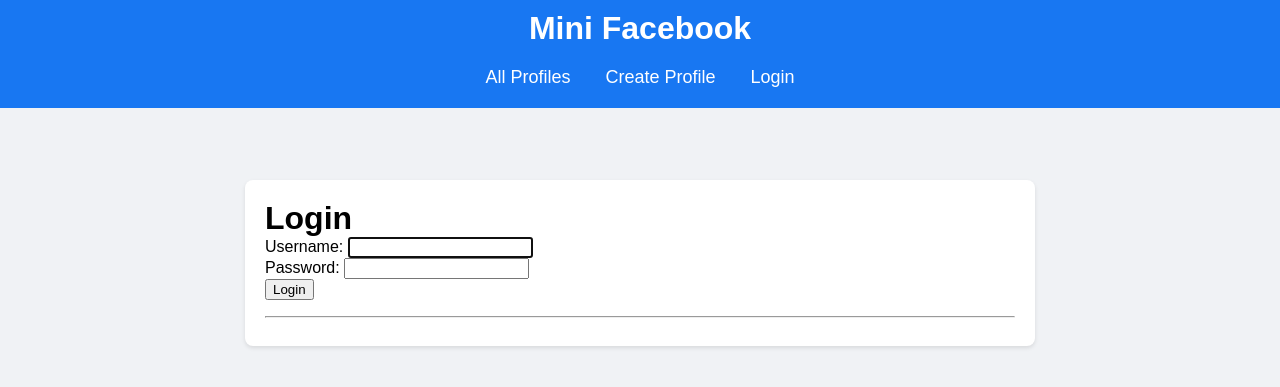
After one commit to zijunj/zjiang48.cs412.quotes, a Django app: page /mini_fb/login/ in a window 1280 px wide. The commit adds this page. Shown: the top 387 px of the page. Run offline with Django 5.2, Linux system fonts and the light colour scheme.

Commit message:
Still on Task 2 of assignment 9

```diff
--- a/mini_fb/models.py
+++ b/mini_fb/models.py
@@ -7,7 +7,7 @@ from django.db import models
 from django.shortcuts import render
 from django.urls import reverse
 from typing import Any
-
+from django.contrib.auth.models import User
 
 # Create your models here.
 class Profile(models.Model):
@@ -19,6 +19,9 @@ class Profile(models.Model):
     city = models.TextField(blank=False)
     email_address = models.TextField(blank=False)
     image_url = models.URLField(blank=True)
+
+    # Every Facebook Profile has one user
+    user = models.ForeignKey(User, on_delete=models.CASCADE)
 
     def __str__(self):
         '''Return a string representation of this object.'''
--- a/mini_fb/templates/mini_fb/base.html
+++ b/mini_fb/templates/mini_fb/base.html
@@ -18,11 +18,25 @@
                 {% block extra_nav_links %}
                 <!-- Block for additional nav links on specific pages -->
                 {% endblock %}
+                <!-- request is the HTTP request object
+                request.user is the Django user associated with this request
+                -->
+                {% if request.user.is_authenticated %}
+                <form action="{% url 'logout' %}" method="POST">
+                    {% csrf_token %}
+                    <input type="submit" value="Logout" style="background: none; border: none; color: inherit; cursor: pointer; padding: 0; font: inherit;">
+                </form>
 
+                    {{request.user}} is logged in
+
+                {% else %}
+                <a href="{% url 'login' %}">Login</a>
+                {% endif %}
             </nav>
         </header>
 
         <main>
+
             {% block content %}
         <!-- fill in this section with specific page detail -->
         {% endblock %}
--- /dev/null
+++ b/mini_fb/templates/mini_fb/login.html
@@ -0,0 +1,28 @@
+{% extends 'mini_fb/base.html' %}
+{% comment %}mini_fb/templates/mini_fb/login.html{% endcomment %}
+
+{% block extra_nav_links %}
+    <a href="{% url 'show_all_profiles' %}">All Profiles</a>
+    <a href="{% url 'create_profile' %}">Create Profile</a>
+{% endblock %}
+
+{% block content %}
+
+<div class = "login-container">
+    <h1>Login</h1>
+    <form method="POST" action="{% url 'login' %}">
+        {% csrf_token %}
+        {{form}}
+        {% if request.GET.next %}
+            <input type="hidden" name="next" value="{{request.GET.next}}">
+        {% else %}
+            <input type="hidden" name="next" value="{% url 'show_all_profiles' %}">
+        {% endif %}
+        <input type="submit" value="Login">
+    </form>
+    <hr>
+    {% comment %} Don't have an account? <a href="{% url 'register' %}">Register here</a>. {% endcomment %}
+</div>
+
+
+{% endblock %}
--- a/mini_fb/templates/mini_fb/news_feed.html
+++ b/mini_fb/templates/mini_fb/news_feed.html
@@ -4,8 +4,10 @@
 <!-- Navigation Bar -->
 {% block extra_nav_links %}
 <a href="{% url 'show_all_profiles' %}">All Profiles</a>
-<a href="{% url 'profile' profile.pk %}">Profile Page</a>
+{% if request.user.is_authenticated %}
+<a href="{% url 'profile' profile.pk %}">Show Profile Page</a>
 <a href="{% url 'news_feed' profile.pk %}">News Feed</a>
+{% endif %}
 
 {% endblock %}
 
--- a/mini_fb/templates/mini_fb/show_all_profiles.html
+++ b/mini_fb/templates/mini_fb/show_all_profiles.html
@@ -3,7 +3,13 @@
 
 <!-- Navigation Bar -->
 {% block extra_nav_links %}
+    <a href="{% url 'show_all_profiles' %}">All Profiles</a>
     <a href="{% url 'create_profile' %}">Create Profile</a>
+{% comment %} {% if request.user.is_authenticated %}
+<a href="{% url 'profile' profile.pk %}">Show Profile Page</a>
+<a href="{% url 'news_feed' profile.pk %}">News Feed</a>
+{% endif %} {% endcomment %}
+
 {% endblock %}
 
 {% comment %} Body {% endcomment %}
--- a/mini_fb/templates/mini_fb/update_status_form.html
+++ b/mini_fb/templates/mini_fb/update_status_form.html
@@ -1,6 +1,11 @@
 {% extends 'mini_fb/base.html' %}
 {% comment %}mini_fb/templates/mini_fb/update_profile_page.html{% endcomment %}
 
+<!-- Navigation Bar -->
+{% block extra_nav_links %}
+<a href="{% url 'show_all_profiles' %}">All Profiles</a>
+
+{% endblock %}
 
 {% block content %}
 <div class="form-container">
--- a/mini_fb/urls.py
+++ b/mini_fb/urls.py
@@ -5,6 +5,7 @@
 from django.urls import path
 
 from django.conf import settings
+from django.contrib.auth import views as auth_views
 
 from . import views
 
@@ -14,14 +15,19 @@ urlpatterns = [
     path(r'show_all_profiles', views.ShowAllProfilesView.as_view(), name="show_all_profiles"),
     path(r'profile/<int:pk>', views.ShowProfilePageView.as_view(), name="profile"),
     path(r'create_profile', views.CreateProfileView.as_view(), name="create_profile"),
-    path(r'profile/<int:pk>/create_status', views.CreateStatusMessageView.as_view(), name="create_status"),
-    path(r'profile/<int:pk>/update/', views.UpdateProfileView.as_view(), name='update_profile'),
+    path(r'status/create_status', views.CreateStatusMessageView.as_view(), name="create_status"),
+    path(r'profile/update', views.UpdateProfileView.as_view(), name='update_profile'),
     path(r'status/<int:pk>/delete/', views.DeleteStatusMessageView.as_view(), name='delete_status'),
-    path(r'status/<int:pk>/update/', views.UpdateStatusMessageView.as_view(), name='update_status'),
-    path(r'profile/<int:pk>/add_friend/<int:other_pk>/', views.CreateFriendView.as_view(), name='add_friend'),
-    path(r'profile/<int:pk>/friend_suggestions', views.ShowFriendSuggestionsView.as_view(), name='friend_suggestions'),
-    path(r'profile/<int:pk>/news_feed', views.ShowNewsFeedView.as_view(), name='news_feed'),
+    path(r'status/update', views.UpdateStatusMessageView.as_view(), name='update_status'),
+    path(r'profile/add_friend/<int:other_pk>/', views.CreateFriendView.as_view(), name='add_friend'),
+    path(r'profile/friend_suggestions', views.ShowFriendSuggestionsView.as_view(), name='friend_suggestions'),
+    path(r'profile/news_feed', views.ShowNewsFeedView.as_view(), name='news_feed'),
 
+    # authentication URLs
+    path('login/', auth_views.LoginView.as_view(template_name='mini_fb/login.html', next_page='show_all_profiles'),
+         name="login"), ## NEW
+    path('logout/', auth_views.LogoutView.as_view(template_name='mini_fb/logged_out.html'),
+         name="logout"), ## NEW
 
 
 ]
--- a/static/styles-mini_fb.css
+++ b/static/styles-mini_fb.css
@@ -10,7 +10,7 @@ body {
 header {
     background-color: #1877f2;
     color: white;
-    padding: 20px 0;
+    padding: 10px 0;
     text-align: center;
     position: fixed;
     width: 100%;
@@ -88,7 +88,7 @@ h1 {
 
 .profile-container {
     max-width: 1000px;
-    margin: 40px auto;
+    margin: 75px auto;
     background-color: #ffffff;
     border-radius: 15px;
     box-shadow: 0 4px 10px rgba(0, 0, 0, 0.1);
@@ -204,7 +204,7 @@ h1 {
 /*  Start create_status_form.html css */
 
 .status-container {
-    margin: auto;
+    margin: 75px auto;
     justify-content: center;
     align-items: center;
     background-color: #fff;
@@ -246,8 +246,7 @@ h1 {
 /*  Start create_profile_form.html css */
 
 .form-container {
-    margin-top: 10px;
-    margin: auto;
+    margin: 75px auto;
     background-color: #fff;
     padding: 20px;
     border-radius: 8px;
@@ -292,7 +291,7 @@ h1 {
 
 .friend-suggestions-container {
     max-width: 1000px;
-    margin: 40px auto;
+    margin: 75px auto;
     background-color: #ffffff;
     border-radius: 15px;
     box-shadow: 0 4px 10px rgba(0, 0, 0, 0.1);
@@ -338,7 +337,7 @@ h1 {
 /* news-feed */
 .news-feed-container {
     max-width: 1000px;
-    margin: 40px auto;
+    margin: 75px auto;
     background-color: #ffffff;
     border-radius: 15px;
     box-shadow: 0 4px 10px rgba(0, 0, 0, 0.1);
@@ -397,3 +396,27 @@ h1 {
     margin-bottom: 5px;
 
   }
+
+  /* Start login.html css*/
+  .login-container {
+    margin: 75px auto;
+    background-color: #fff;
+    padding: 20px;
+    border-radius: 8px;
+    box-shadow: 0 2px 4px rgba(0, 0, 0, 0.1);
+    width: 750px;
+  }
+
+  /* End login.html css*/
+
+  /* Start login.html css*/
+  .logout-container {
+    margin: 75px auto;
+    background-color: #fff;
+    padding: 20px;
+    border-radius: 8px;
+    box-shadow: 0 2px 4px rgba(0, 0, 0, 0.1);
+    width: 750px;
+  }
+
+  /* End login.html css*/
```
Also changed, not shown: mini_fb/templates/mini_fb/create_status_form.html (+6 -1 lines), mini_fb/templates/mini_fb/delete_status_form.html (+8 -0 lines), mini_fb/templates/mini_fb/friend_suggestions.html (+8 -0 lines), mini_fb/templates/mini_fb/logged_out.html (added, +19 -0 lines), mini_fb/templates/mini_fb/show_profile.html (+16 -9 lines), mini_fb/views.py (+53 -9 lines), db.sqlite3, mini_fb/migrations/0007_profile_user.py (added), mini_fb/migrations/0008_remove_profile_user.py (added), mini_fb/migrations/0009_profile_user.py (added).
